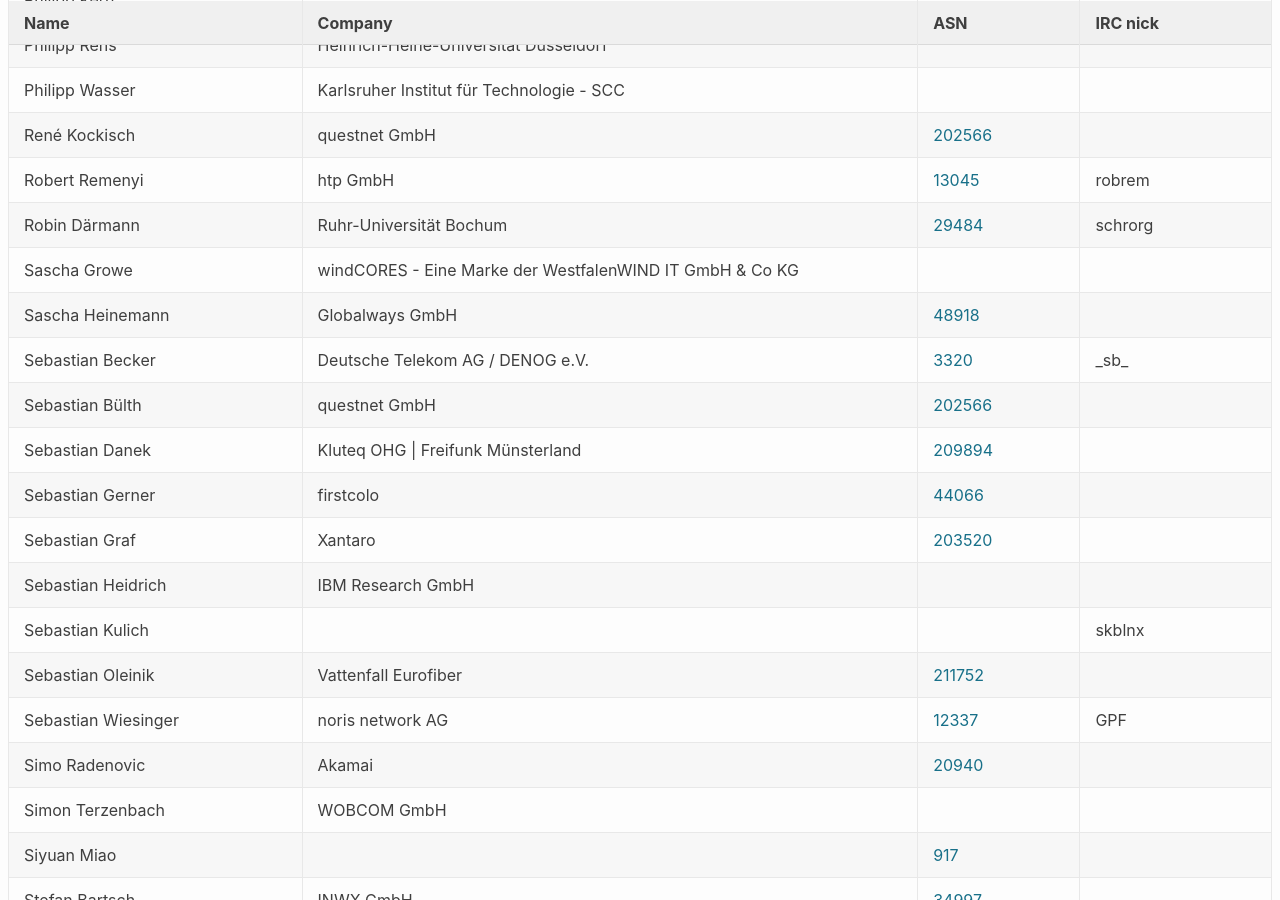
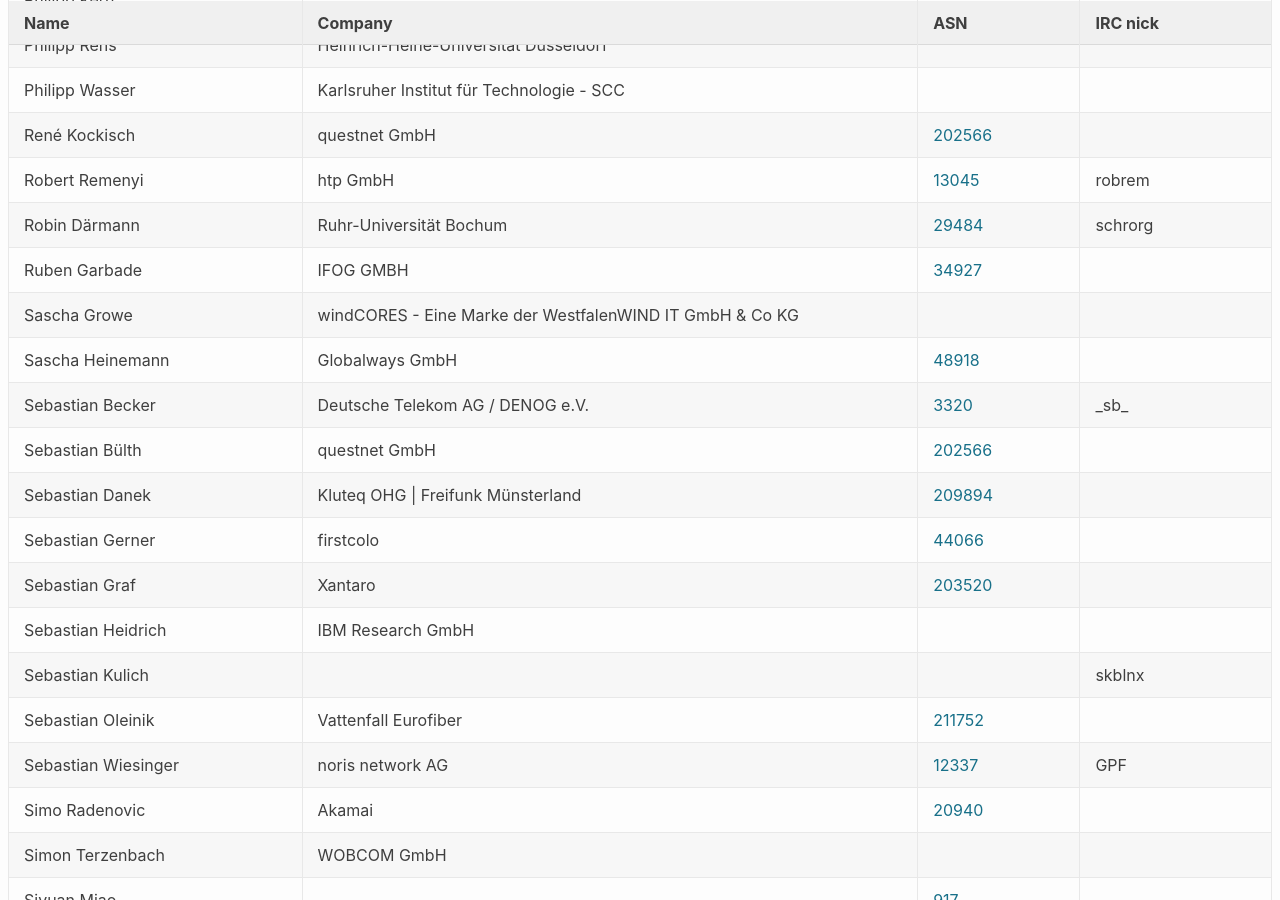
Before and after one commit to denog/pretix-attendeelist, a Jekyll site: the page built from denog15/index.md, in a window 1280 px wide and 900 px high, scrolled down 7489 px. Built offline with Jekyll 4.4.1, drawn with Linux system fonts in a browser that asks for light colours.

Commit message:
Latest data: Fri Sep 22 17:10:02 UTC 2023

```diff
--- a/_data/attendees_denog15_onsite.json
+++ b/_data/attendees_denog15_onsite.json
@@ -1008,6 +1008,12 @@
     "asn": "29484"
   },
   {
+    "name": "Ruben Garbade",
+    "company": "IFOG GMBH",
+    "irc": null,
+    "asn": "34927"
+  },
+  {
     "name": "Sascha Growe",
     "company": "windCORES - Eine Marke der WestfalenWIND IT GmbH & Co KG",
     "irc": null,
```
